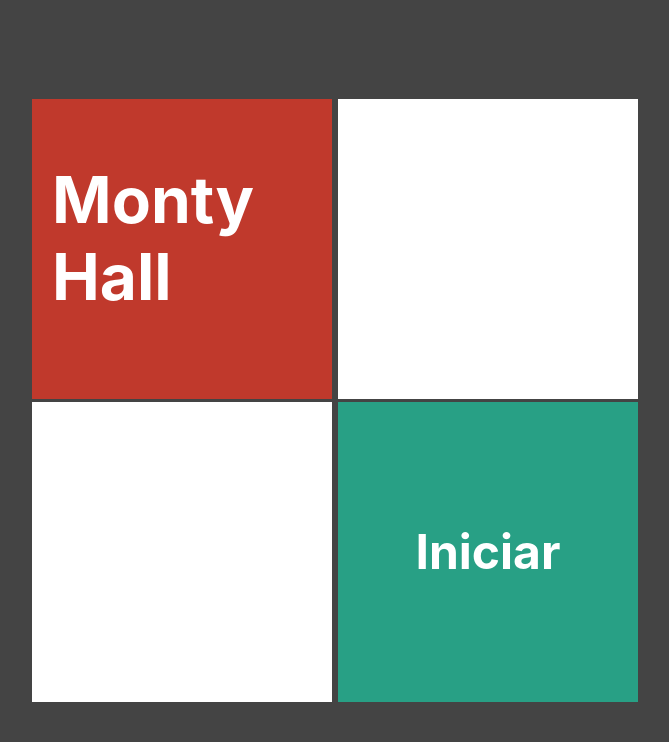
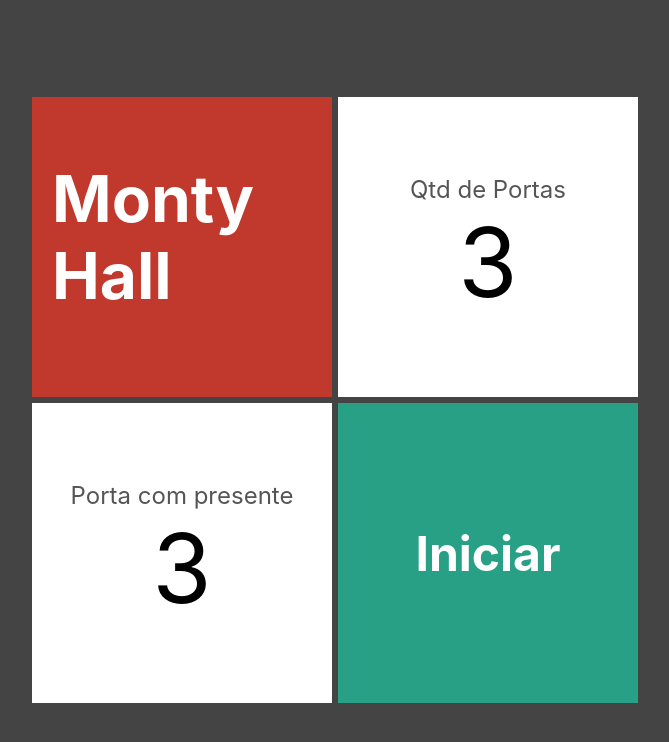
Before and after one commit to ArcenioSouza/Jogo-Porta-da-Felicidade, a Next.js app: page / in a window 1280 px wide. Shown: the top 742 px of the page, without its empty margins (305-974 px from the left). Built offline with nearby package versions, Linux system fonts and the light colour scheme.

Commit message:
Adiciona cartao no index do projeto

```diff
--- /dev/null
+++ b/components/entradaNumerica/EntradaNumerica.tsx
@@ -0,0 +1,19 @@
+import React from 'react';
+import styles from "../../styles/EntradaNumerica.module.css"
+
+interface EntradaNumericaProps {
+   text: string
+   value: number;
+   onChange: (newValue: number) => void
+}
+
+const EntradaNumerica = (props: EntradaNumericaProps) => {
+  return (
+      <div className={styles.entradaNumerica}>
+         <span className={styles.text}>{props.text}</span>
+         <span className={styles.value}>{props.value}</span>
+      </div>
+   );
+};
+
+export default EntradaNumerica;
--- a/pages/index.tsx
+++ b/pages/index.tsx
@@ -1,20 +1,35 @@
 import Link from "next/link";
+import { useState } from "react";
 import Cartao from "../components/cartao/Cartao";
+import EntradaNumerica from "../components/entradaNumerica/EntradaNumerica";
 import styles from "../styles/Formulario.module.css"
 
 export default function Formulario() {
+  const [qtdPortas, setQtdPortas] = useState(3)
+  const [comPresente, setComPresente] = useState(3)
+
   return (
     <div className={styles.formulario}>
       <div>
           <Cartao bgColor="#c0392c">
             <h1>Monty Hall</h1>
           </Cartao>
-          <Cartao></Cartao>
+          <Cartao>
+            <EntradaNumerica
+              text="Qtd de Portas"
+              value={qtdPortas}
+              onChange={novaQtd => setQtdPortas(novaQtd)}/>
+          </Cartao>
       </div>
       <div>
-        <Cartao></Cartao>
+        <Cartao>
+          <EntradaNumerica
+                text="Porta com presente"
+                value={comPresente}
+                onChange={novaPortaComPresente => setComPresente(novaPortaComPresente)}/>
+        </Cartao>
           <Cartao bgColor="#28a085">
-            <Link href="jogo/10/2">
+            <Link href={`/jogo/${qtdPortas}/${comPresente}`}>
               <h2 className={styles.link}>Iniciar</h2>
             </Link>
           </Cartao>
--- a/styles/Cartao.module.css
+++ b/styles/Cartao.module.css
@@ -5,4 +5,5 @@
    margin: 3px;
    font-size: 2rem;
    padding: 20px;
+   cursor: pointer;
 }
--- /dev/null
+++ b/styles/EntradaNumerica.module.css
@@ -0,0 +1,17 @@
+.entradaNumerica {
+   display: flex;
+   flex: 1;
+   flex-direction: column;
+   align-items: center;
+   justify-content: center;
+   color: #000;
+}
+
+.text {
+   color: #555;
+   font-size: 1.5rem;
+}
+
+.value {
+   font-size: 6rem;
+}
--- a/styles/Formulario.module.css
+++ b/styles/Formulario.module.css
@@ -1,8 +1,13 @@
 .formulario {
    display: flex;
+   flex-direction: column;
    justify-content: center;
    align-items: center;
    height: 100vh;
+}
+
+.formulario > div {
+   display: flex;
 }
 
 .link {
```
Also changed, not shown: components/presente/Presente.tsx (renamed from components/presente/Presente.jsx).
